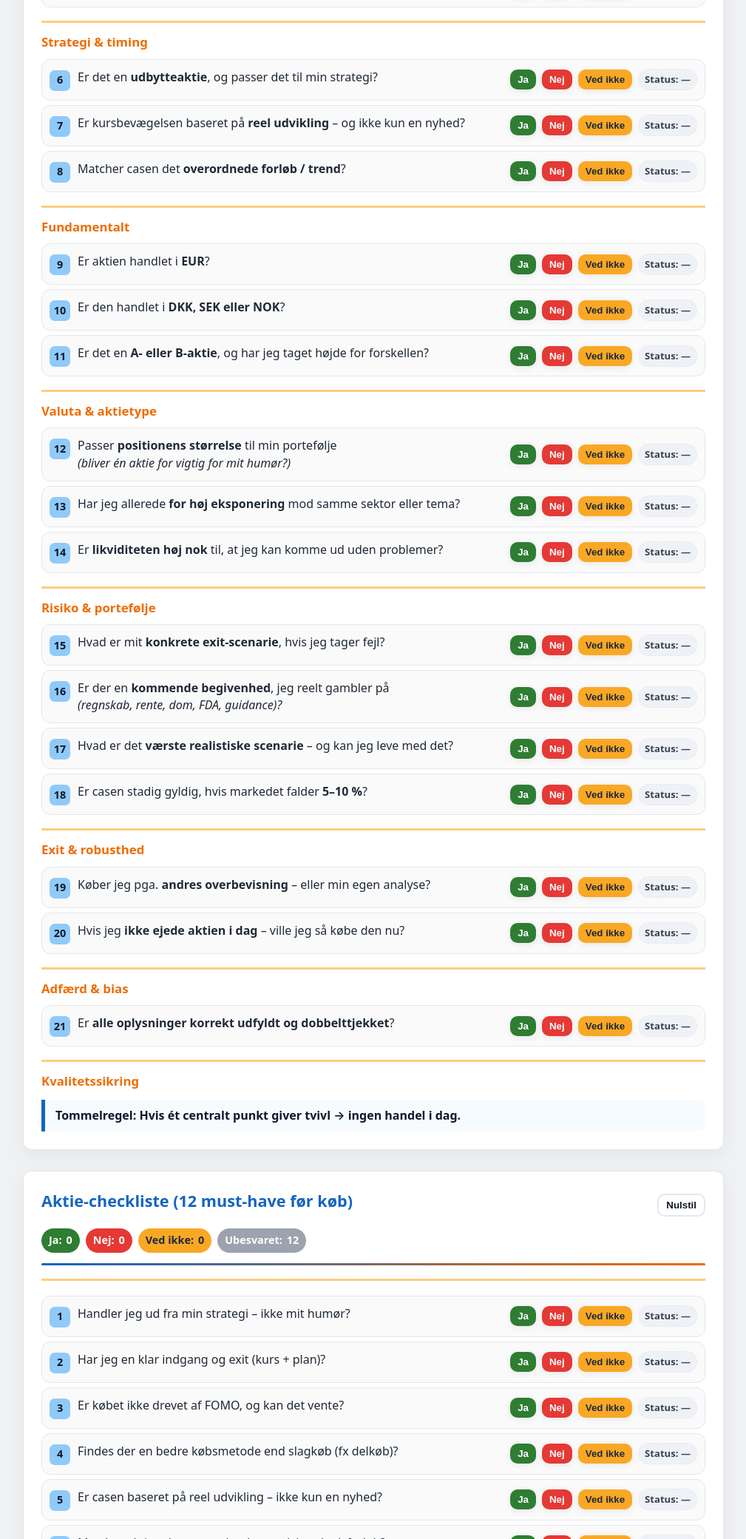
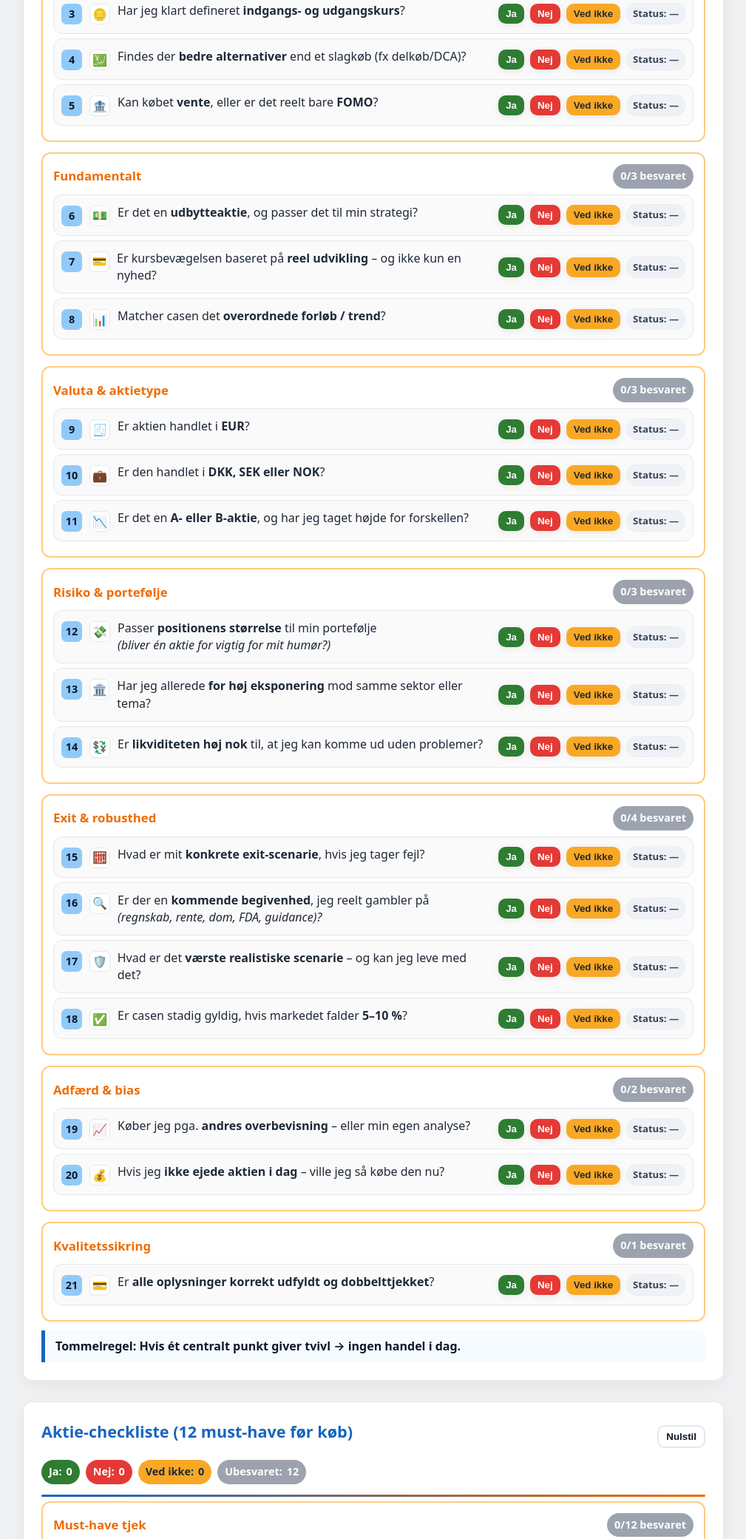
Before and after one commit to nipejob/opt, a plain HTML site: page index.html in a window 1280 px wide. Shown: the part 485-2566 px from the top of the page at 74% size, without its empty margins (135-1144 px from the left). Drawn offline with Linux system fonts and the light colour scheme.

Commit message:
index.HTML
Refactor CSS variables and styles for consistency and clarity. Update HTML structure for sections and groups.

```diff
--- a/index.html
+++ b/index.html
@@ -30,8 +30,10 @@
       --orange:#ef6c00;        /* gruppe-accent */
       --orange-200:#ffcc80;
 
-      --gray-300:#e5e7eb;      /* u- valgt/ub besvaret */
+      --gray-200:#f3f4f6;
+      --gray-300:#e5e7eb;
       --gray-500:#9ca3af;
+
       --radius:12px;
     }
 
@@ -51,24 +53,12 @@
       padding:24px; margin:18px 0 28px;
       border:1px solid var(--gray-300);
     }
-    .sec-head{
-      display:flex; flex-direction:column; gap:6px; margin-bottom:12px;
-    }
+    .sec-head{ display:flex; flex-direction:column; gap:6px; margin-bottom:12px; }
     .sec-title{
       margin:0; font-size:1.35rem; color:var(--blue);
       display:flex; align-items:center; gap:10px;
     }
-    .sec-sub{
-      margin:0; color:var(--muted); font-style:italic;
-    }
-
-    .group{
-      margin-top:18px; padding-top:14px; border-top:3px solid var(--orange-200);
-    }
-    .group-title{
-      margin:0 0 10px; font-weight:700; color:var(--orange);
-      font-size:1.05rem;
-    }
+    .sec-sub{ margin:0; color:var(--muted); font-style:italic; }
 
     .controls{
       display:flex; flex-wrap:wrap; align-items:center; gap:8px;
@@ -76,13 +66,14 @@
     }
     .pill{
       display:inline-flex; align-items:center; gap:6px;
-      padding:6px 10px; border-radius:999px; font-size:.9rem; font-weight:600;
-      color:#fff;
+      padding:6px 10px; border-radius:999px; font-size:.9rem; font-weight:600; color:#fff;
     }
     .pill.gray{ background:var(--gray-500) }
     .pill.green{ background:var(--green) }
     .pill.red{ background:var(--red) }
     .pill.yellow{ background:var(--yellow); color:var(--yellow-text) }
+    .pill.blue{ background:var(--blue) }
+    .pill.orange{ background:var(--orange) }
 
     .btn{
       border:none; border-radius:10px; padding:8px 12px; font-weight:700; color:#fff;
@@ -104,16 +95,50 @@
     .btn-unk:hover{ filter:brightness(1.05) }
     .btn-unk.selected{ outline:3px solid var(--yellow-200); box-shadow:0 0 0 3px rgba(249,168,37,.2) inset }
 
+    /* Afsnit / grupper */
+    .groups{ display:flex; flex-direction:column; gap:14px; }
+    .group{
+      padding:14px; border:2px solid var(--orange-200); border-radius:12px; background:#fff;
+      transition: background-color .2s ease, border-color .2s ease, box-shadow .2s ease;
+    }
+    .group-head{
+      display:flex; align-items:center; gap:10px; margin:0 0 8px;
+    }
+    .group-title{
+      margin:0; font-weight:800; color:var(--orange); font-size:1.05rem; flex:1;
+    }
+    .group-progress{ margin-left:auto; }
+    .group-complete{
+      background: #eef8f0; /* grønt/lys når alt besvaret */
+      border-color: var(--green-200);
+      box-shadow: 0 0 0 3px rgba(46,125,50,.08) inset;
+    }
+    .group-complete .group-title{ color: var(--green-600); }
+    .group-complete .badge-complete{ display:inline-flex; }
+
+    .badge-complete{
+      display:none; align-items:center; gap:6px; padding:4px 8px;
+      border-radius:999px; font-weight:800; font-size:.82rem;
+      background:#d7f0dc; color:#155724; border:1px solid #a5d6a7;
+    }
+
     .question{
       display:grid; grid-template-columns: 1fr auto; gap:8px 12px;
       padding:12px 10px; margin:6px 0; border:1px solid var(--gray-300); border-radius:12px;
-      background:#fafafa;
+      background:#fafafa; transition: background-color .2s ease, border-color .2s ease;
     }
+    .question.answered{ background:#f3faf4; border-color:#cde9d0; }
+
     .q-left{ display:flex; gap:10px; align-items:flex-start }
     .q-index{
       flex:0 0 auto; min-width:28px; height:28px; border-radius:7px;
       background:var(--blue-200); color:#0f172a; font-weight:800;
       display:inline-flex; align-items:center; justify-content:center; font-size:.9rem;
+      margin-top:2px;
+    }
+    .q-icon{
+      width:28px; height:28px; border-radius:7px; display:inline-flex; align-items:center; justify-content:center;
+      background: #fff; border:1px solid var(--gray-300); font-size:1rem; user-select:none;
       margin-top:2px;
     }
     .q-text{ margin:0; }
@@ -126,26 +151,14 @@
     .counters{
       display:flex; flex-wrap:wrap; gap:8px; margin-top:8px;
     }
-
-    .foot-total{
-      display:flex; gap:10px; align-items:center; flex-wrap:wrap;
-      margin-top:8px; padding:12px 10px; border-radius:10px; background:#f7f7f9;
-      border:1px solid var(--gray-300);
-    }
-    .note{
-      background:#fffbe6; border:1px solid #ffe58f; color:#7c6f00;
-      padding:10px 12px; border-radius:10px; margin-top:12px; font-size:.95rem;
-    }
     .hr{
       height:3px; background:linear-gradient(90deg, var(--blue) 0%, var(--orange) 100%);
       border-radius:3px; margin:12px 0 6px;
     }
-
     .blockquote{
       border-left:5px solid var(--blue); padding:10px 14px; background:#f6fbff; border-radius:0 10px 10px 0;
       margin:12px 0 0; color:#0f172a; font-weight:600;
     }
-
     .topbar{
       display:flex; justify-content:space-between; align-items:center; gap:10px; margin-bottom:10px;
     }
@@ -155,6 +168,14 @@
     }
     .reset:hover{ filter:brightness(0.98) }
 
+    .toolbar{
+      display:flex; gap:10px; align-items:center; flex-wrap:wrap; margin:8px 0 0;
+    }
+    .select{
+      appearance:none; -webkit-appearance:none; -moz-appearance:none;
+      background:#fff; border:1px solid var(--gray-300); padding:6px 10px; border-radius:10px; font-weight:600;
+    }
+
     @media (max-width:680px){
       .question{ grid-template-columns: 1fr }
       .q-actions{ justify-content:flex-start }
@@ -163,6 +184,20 @@
 </head>
 <body>
   <div class="container">
+    <!-- Global top tools -->
+    <div class="section" style="padding:16px">
+      <div class="topbar" style="margin-bottom:0">
+        <h2 class="sec-title" style="font-size:1.1rem">Visuelle indstillinger</h2>
+        <div class="toolbar">
+          <label for="theme" class="pill blue" style="cursor:default">Tema</label>
+          <select id="theme" class="select" aria-label="Vælg ikon-tema">
+            <option value="penge">💰 Penge</option>
+            <option value="frugt">🍎 Frugter</option>
+          </select>
+        </div>
+      </div>
+    </div>
+
     <!-- Sektion 1 -->
     <section class="section" id="section-1">
       <div class="topbar">
@@ -182,7 +217,7 @@
 
       <div class="hr"></div>
 
-      <div id="s1-groups"></div>
+      <div id="s1-groups" class="groups"></div>
 
       <div class="blockquote">
         Tommelregel: Hvis ét centralt punkt giver tvivl → <strong>ingen handel i dag</strong>.
@@ -206,17 +241,15 @@
       </div>
 
       <div class="hr"></div>
-      <div id="s2-list"></div>
+      <div id="s2-list" class="groups"></div>
 
-      <div class="note">
-        Tip: Du kan bruge sektionen ovenfor til den fulde kvalitetskontrol — og denne som hurtig "go/no-go".
-      </div>
+      <div class="pill orange" style="margin-top:10px">Tip: Brug denne som hurtig “go/no-go”.</div>
     </section>
 
-    <!-- Samlet tælling for hele siden -->
+    <!-- Samlet tælling -->
     <section class="section">
       <h3 class="sec-title" style="font-size:1.1rem">Samlet optælling</h3>
-      <div class="foot-total" id="totals">
+      <div class="controls" id="totals">
         <span class="pill green">Ja samlet: <strong>0</strong></span>
         <span class="pill red">Nej samlet: <strong>0</strong></span>
         <span class="pill yellow">Ved ikke samlet: <strong>0</strong></span>
@@ -226,7 +259,7 @@
   </div>
 
   <script>
-    // ---- Data --------------------------------------------------------------
+    // ---------------- Data ---------------------------------------------------
     const section1 = {
       id: 's1',
       groups: [
@@ -307,10 +340,21 @@
       ]
     };
 
-    // ---- State -------------------------------------------------------------
-    const answers = { s1: [], s2: [] }; // values: 'yes' | 'no' | 'unk' | undefined
+    // ---------------- Theme (ikoner) ---------------------------------------
+    const ICONS = {
+      penge: ['💰','📈','🪙','💹','🏦','💵','💳','📊','🧾','💼','📉','💸','🏛️','💱','🧮','🔍','🛡️','✅','📈','💰','💳','💹'],
+      frugt: ['🍎','🍐','🍊','🍋','🍌','🍉','🍇','🍓','🫐','🍒','🍍','🥝','🍑','🥭','🍈','🍏','🍎','🍇','🍓','🍍','🍊','🍒']
+    };
+    let currentTheme = 'penge';
 
-    // ---- Helpers -----------------------------------------------------------
+    // ---------------- State --------------------------------------------------
+    // values: 'yes' | 'no' | 'unk' | undefined
+    const answers = { s1: [], s2: [] };
+
+    // For at opmelde grupper (afsnit) i s1 og én gruppe i s2
+    const groupMeta = { s1: [], s2: [] }; // vil holde refs til DOM for grupper og deres spørgsmåls-indeks
+
+    // ---------------- Helpers -----------------------------------------------
     function createButton(label, cls, onClick, ariaLabel) {
       const b = document.createElement('button');
       b.type = 'button';
@@ -334,12 +378,16 @@
       const status = questionEl.querySelector('.status');
       if(!value){
         status.textContent = 'Status: —';
+        questionEl.classList.remove('answered');
       } else if(value==='yes'){
         status.textContent = 'Status: Ja';
+        questionEl.classList.add('answered');
       } else if(value==='no'){
         status.textContent = 'Status: Nej';
+        questionEl.classList.add('answered');
       } else {
         status.textContent = 'Status: Ved ikke';
+        questionEl.classList.add('answered');
       }
     }
 
@@ -373,30 +421,74 @@
       totals.children[1].querySelector('strong').textContent = String(gNo);
       totals.children[2].querySelector('strong').textContent = String(gUnk);
       totals.children[3].querySelector('strong').textContent = String(gEmpty);
+
+      updateGroupStates(sectionId);
+    }
+
+    function updateGroupStates(sectionId){
+      // Gennemløb alle grupper i sektionen, sæt klasse og badge hvis alle er besvaret
+      const gms = groupMeta[sectionId];
+      gms.forEach(g=>{
+        const answeredCount = g.indexes.reduce((n, idx)=> n + (answers[sectionId][idx] ? 1 : 0), 0);
+        const total = g.indexes.length;
+        const complete = answeredCount === total && total > 0;
+
+        g.el.classList.toggle('group-complete', complete);
+        g.progress.textContent = `${answeredCount}/${total} besvaret`;
+        g.badge.style.display = complete ? 'inline-flex' : 'none';
+      });
     }
 
     function handleClick(sectionId, index, value, questionEl){
-      // Toggle: click on already-selected clears it
+      // Toggle: klik på allerede-valgt svar rydder det
       const current = answers[sectionId][index];
       answers[sectionId][index] = current === value ? undefined : value;
       setSelectionUI(questionEl, answers[sectionId][index]);
       updateCounters(sectionId);
     }
 
-    // ---- Renderers ---------------------------------------------------------
+    function iconFor(theme, idx){
+      const set = ICONS[theme] || ICONS.penge;
+      return set[idx % set.length];
+    }
+
+    function updateIconsForTheme(){
+      document.querySelectorAll('[data-icon-section]').forEach(el=>{
+        const idx = Number(el.getAttribute('data-icon-index')) || 0;
+        el.textContent = iconFor(currentTheme, idx);
+      });
+    }
+
+    // ---------------- Renderers ---------------------------------------------
     function renderSection1() {
       const host = document.getElementById('s1-groups');
-      let counter = 0;
-      section1.groups.forEach(group=>{
+      let globalIdx = 0;
+      section1.groups.forEach((group, gIndex)=>{
         const gEl = document.createElement('div');
         gEl.className = 'group';
-        const h = document.createElement('h3');
-        h.className='group-title';
-        h.innerHTML = group.title;
-        gEl.appendChild(h);
 
+        const head = document.createElement('div');
+        head.className = 'group-head';
+        const title = document.createElement('h3');
+        title.className='group-title';
+        title.innerHTML = group.title;
+
+        const badge = document.createElement('span');
+        badge.className = 'badge-complete';
+        badge.innerHTML = '✅ Afsluttet';
+
+        const progress = document.createElement('span');
+        progress.className = 'group-progress pill gray';
+        progress.textContent = '0/' + group.items.length + ' besvaret';
+
+        head.append(title, badge, progress);
+        gEl.appendChild(head);
+
+        const idxes = [];
         group.items.forEach(text=>{
-          const idx = counter++;
+          const idx = globalIdx++;
+          idxes.push(idx);
+
           const q = document.createElement('div');
           q.className = 'question';
           q.dataset.section='s1';
@@ -404,14 +496,23 @@
 
           const left = document.createElement('div');
           left.className = 'q-left';
-          const badge = document.createElement('div');
-          badge.className='q-index';
-          badge.textContent = String(idx+1);
+
+          const badgeNum = document.createElement('div');
+          badgeNum.className='q-index';
+          badgeNum.textContent = String(idx+1);
+
+          const icon = document.createElement('div');
+          icon.className='q-icon';
+          icon.setAttribute('aria-hidden','true');
+          icon.setAttribute('data-icon-section','s1');
+          icon.setAttribute('data-icon-index', String(idx));
+          icon.textContent = iconFor(currentTheme, idx);
+
           const p = document.createElement('div');
           p.className='q-text';
           p.innerHTML = text;
-          left.appendChild(badge);
-          left.appendChild(p);
+
+          left.append(badgeNum, icon, p);
 
           const actions = document.createElement('div');
           actions.className='q-actions';
@@ -428,23 +529,40 @@
           unk.dataset.value='unk';
 
           actions.append(yes,no,unk,status);
-
           q.append(left, actions);
-          host.appendChild(q);
+          gEl.appendChild(q);
         });
 
         host.appendChild(gEl);
+
+        // Registrer gruppe-meta
+        groupMeta.s1.push({ el: gEl, indexes: idxes, progress, badge });
       });
 
       // init answers
-      answers.s1 = new Array(counter).fill(undefined);
+      answers.s1 = new Array(globalIdx).fill(undefined);
       updateCounters('s1');
     }
 
     function renderSection2() {
       const host = document.getElementById('s2-list');
-      const wrapper = document.createElement('div');
-      wrapper.className='group';
+      const gEl = document.createElement('div');
+      gEl.className = 'group';
+
+      const head = document.createElement('div');
+      head.className = 'group-head';
+      const title = document.createElement('h3');
+      title.className='group-title';
+      title.textContent = 'Must-have tjek';
+      const badge = document.createElement('span');
+      badge.className = 'badge-complete';
+      badge.innerHTML = '✅ Afsluttet';
+      const progress = document.createElement('span');
+      progress.className = 'group-progress pill gray';
+      progress.textContent = `0/${section2.items.length} besvaret`;
+
+      head.append(title, badge, progress);
+      gEl.appendChild(head);
 
       section2.items.forEach((text, i)=>{
         const q = document.createElement('div');
@@ -454,13 +572,23 @@
 
         const left = document.createElement('div');
         left.className='q-left';
-        const badge = document.createElement('div');
-        badge.className='q-index';
-        badge.textContent = String(i+1);
+
+        const badgeNum = document.createElement('div');
+        badgeNum.className='q-index';
+        badgeNum.textContent = String(i+1);
+
+        const icon = document.createElement('div');
+        icon.className='q-icon';
+        icon.setAttribute('aria-hidden','true');
+        icon.setAttribute('data-icon-section','s2');
+        icon.setAttribute('data-icon-index', String(i));
+        icon.textContent = iconFor(currentTheme, i);
+
         const p = document.createElement('div');
         p.className='q-text';
         p.textContent = text;
-        left.append(badge,p);
+
+        left.append(badgeNum, icon, p);
 
         const actions = document.createElement('div');
         actions.className='q-actions';
@@ -478,13 +606,16 @@
 
         actions.append(yes,no,unk,status);
         q.append(left,actions);
-        wrapper.appendChild(q);
+        gEl.appendChild(q);
       });
 
-      host.appendChild(wrapper);
+      host.appendChild(gEl);
 
       // init answers
       answers.s2 = new Array(section2.items.length).fill(undefined);
+
+      // Registrer gruppe-meta (én gruppe i s2)
+      groupMeta.s2.push({ el: gEl, indexes: [...Array(section2.items.length).keys()], progress, badge });
       updateCounters('s2');
     }
 
@@ -501,10 +632,20 @@
       });
     }
 
-    // ---- Init --------------------------------------------------------------
+    function wireThemeSelector(){
+      const sel = document.getElementById('theme');
+      sel.value = currentTheme;
+      sel.addEventListener('change', ()=>{
+        currentTheme = sel.value;
+        updateIconsForTheme();
+      });
+    }
+
+    // ---------------- Init ---------------------------------------------------
     renderSection1();
     renderSection2();
     wireResets();
+    wireThemeSelector();
   </script>
 </body>
 </html>
```
